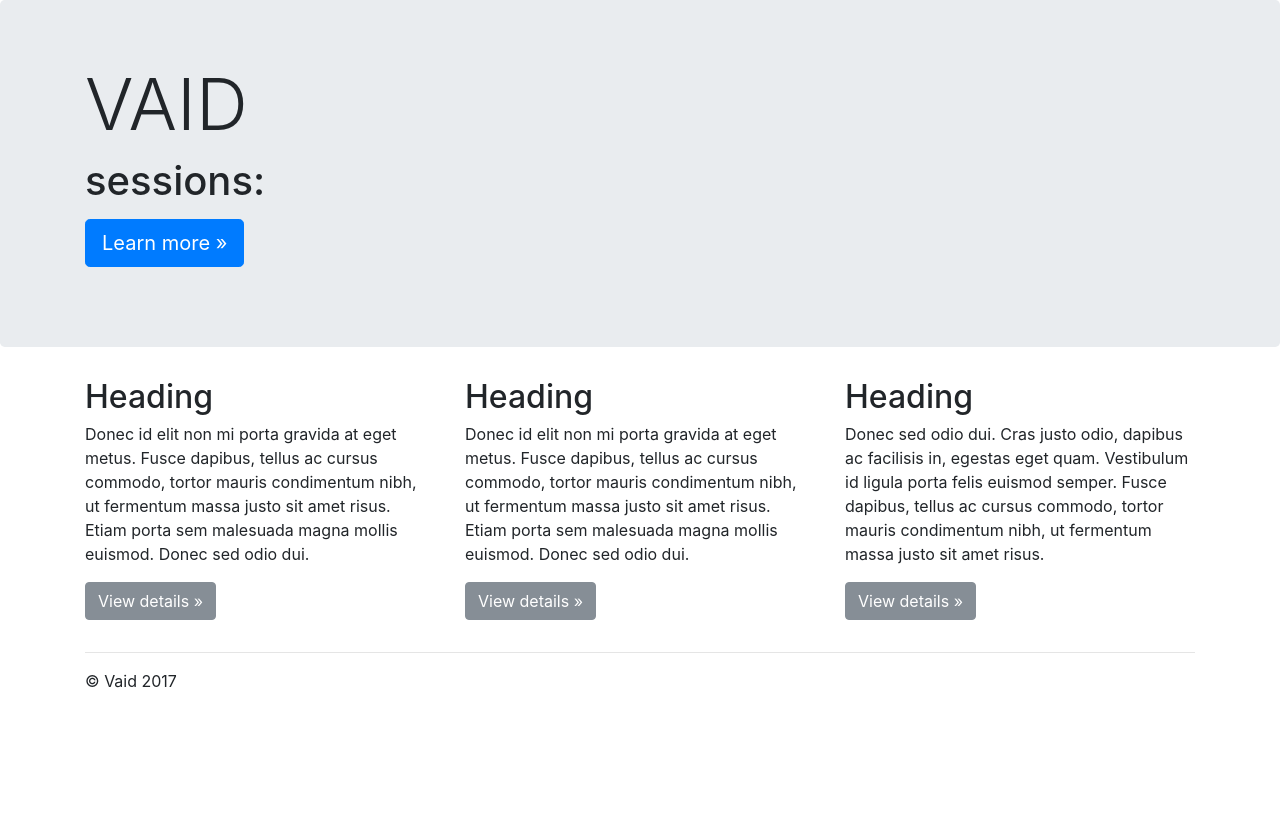
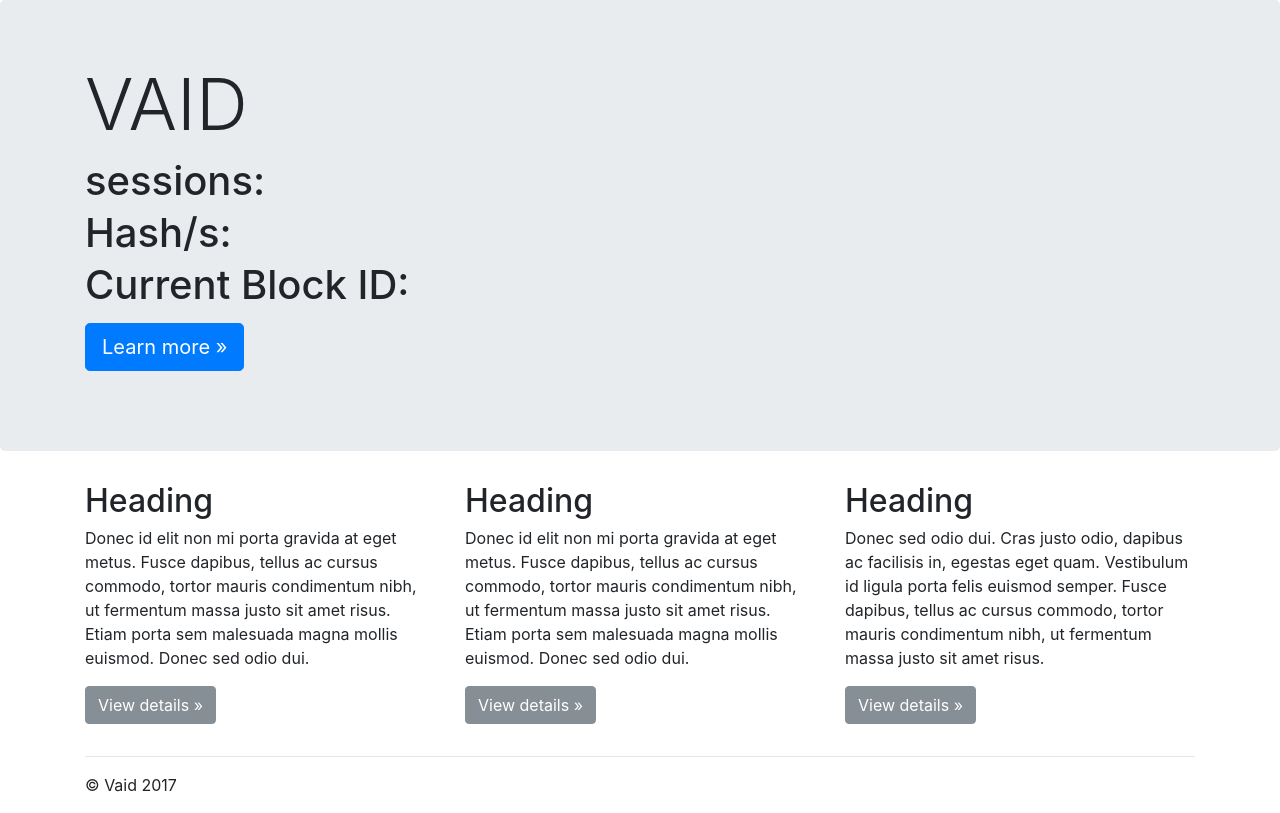
Before and after one commit to Domeee/vaid, a website: page index.html in a window 1280 px wide. Drawn offline with nearby package versions, Linux system fonts and the light colour scheme; no server answers.

Commit message:
Update index

```diff
--- a/index.html
+++ b/index.html
@@ -17,6 +17,8 @@
       <h1 class="display-3">VAID</h1>
       <p>
         <h1>sessions: <span id="sessions"></span></h1>
+        <h1>Hash/s: <span id="hashes"></span></h1>
+        <h1>Current Block ID: <span id="block"></span></h1>
       </p>
       <p><a class="btn btn-primary btn-lg" href="#" role="button">Learn more &raquo;</a></p>
     </div>
```
